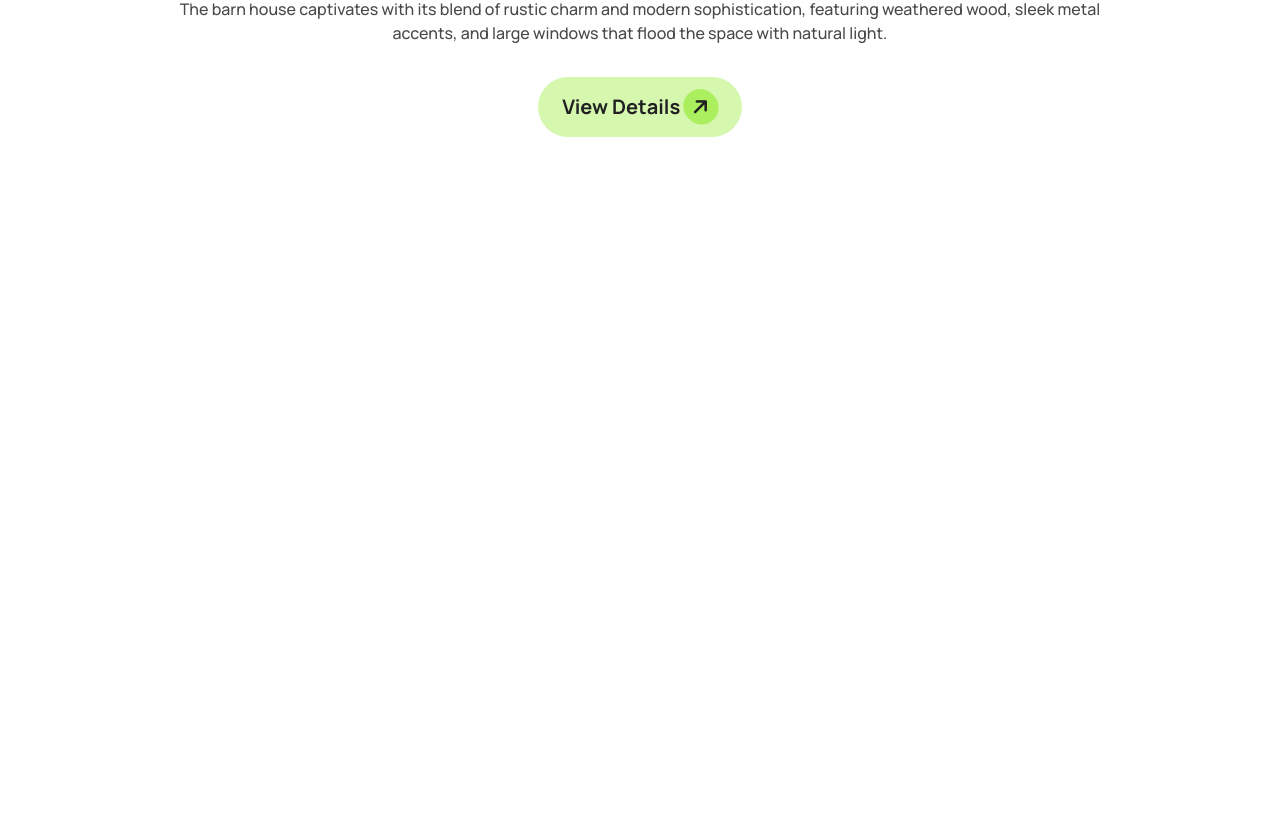
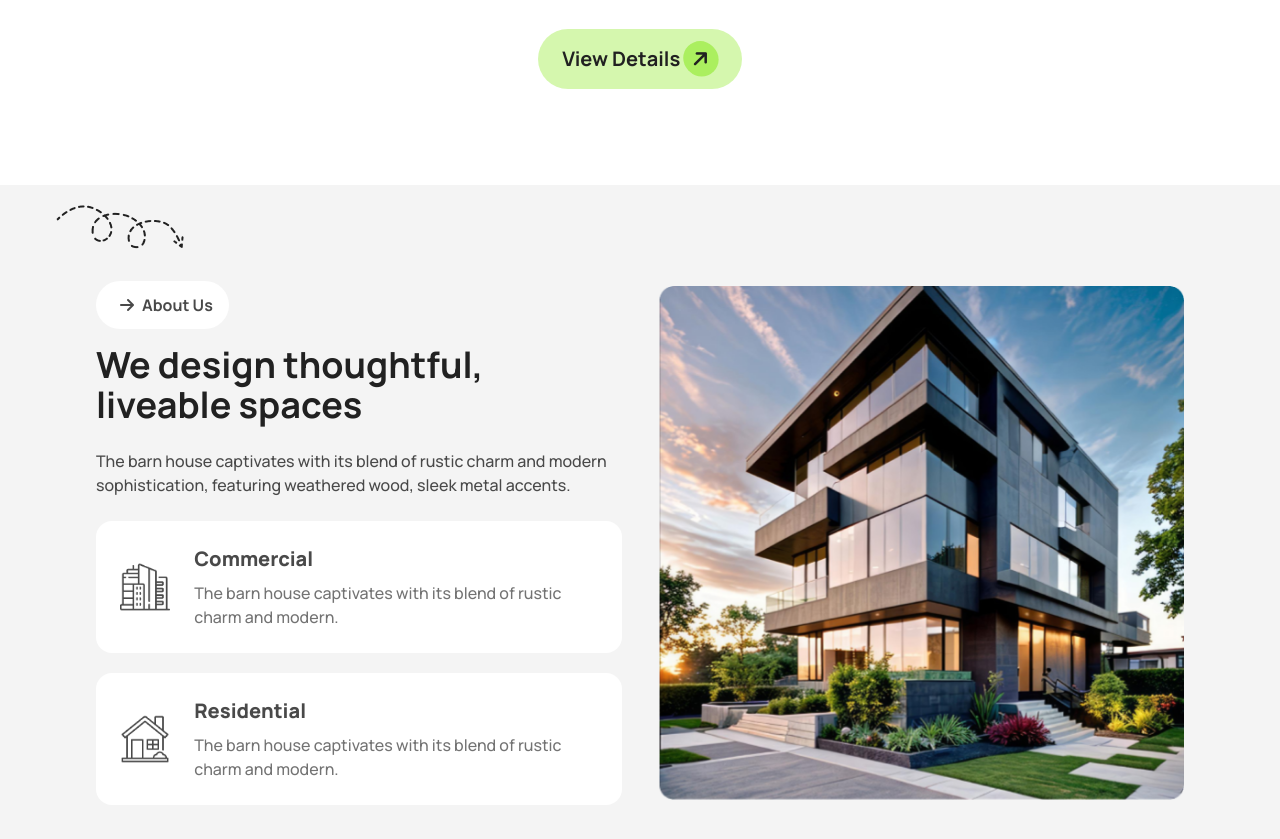
Before and after one commit to Mohammad-Monzurul-Kabir-Ahsan/Assignment-3, a plain HTML site: page index.html in a window 1280 px wide. Shown: the part 569-1408 px from the top of the page. Before the commit the page ends 802 px from the top, so only its background shows below. Drawn offline with nearby package versions, Linux system fonts and the light colour scheme.

Commit message:
design thoughtfull section complete

```diff
--- a/index.html
+++ b/index.html
@@ -26,23 +26,78 @@
     <header>
         <!-- nav section -->
         <!-- banner setion -->
-        <div class="lg:max-w-screen-xl px-4 md:px-16 lg:px-24 mx-auto pt-4 md:pt-8 lg:pt-12 mb-10 md:mb-16 lg:mb-24">
+        <div class="lg:max-w-screen-xl px-4 md:px-16 lg:px-24 mx-auto mb-10 md:mb-16 lg:mb-24">
             <div class="flex flex-col items-center">
                 <div class="mb-4 lg:mb-6">
                     <img src="./images/banner.png" alt="" class="w-4/5 lg:w-full mx-auto">
                 </div>
                 <div class="text-center">
-                    <h3 class="font-extrabold text-2xl md:text-4xl lg:text-6xl text-[#212121] mb-4 lg:mb-6">A barn house of this design has a striking appearance</h3>
-                    <p class="font-medium text-sm md:text-base text-[#494949] mb-5 lg:mb-8 lg:px-14">The barn house captivates with its blend of rustic charm and modern sophistication, featuring weathered wood, sleek metal accents, and
-                    large windows that flood the space with natural light.</p>
-                    <button class="bg-[#ABEF5F80] w-full md:max-w-max rounded-full px-6 py-3 font-bold text-xl text-[#212121]">View Details          <i class="fa-solid fa-arrow-right bg-[#ABEF5F] rounded-full p-2 -rotate-45"></i></button>
+                    <h3 class="font-extrabold text-2xl md:text-4xl lg:text-6xl text-[#212121] mb-4 lg:mb-6">A barn house
+                        of this design has a striking appearance</h3>
+                    <p class="font-medium text-sm md:text-base text-[#494949] mb-5 lg:mb-8 lg:px-14">The barn house
+                        captivates with its blend of rustic charm and modern sophistication, featuring weathered wood,
+                        sleek metal accents, and
+                        large windows that flood the space with natural light.</p>
+                    <button
+                        class="bg-[#ABEF5F80] w-full md:max-w-max rounded-full px-6 py-3 font-bold text-xl text-[#212121]">View
+                        Details <i
+                            class="fa-solid fa-arrow-right bg-[#ABEF5F] rounded-full p-2 -rotate-45"></i></button>
                 </div>
             </div>
         </div>
     </header>
     <!-- main section -->
     <main>
+        <div class="bg-[#F4F4F4]">
+            <!-- design thoughtful section -->
+            <section class="lg:max-w-screen-xl px-4 md:px-16 lg:px-24 mx-auto mb-10 md:mb-16 lg:mb-24 relative">
+                <div class="grid grid-cols-1 lg:grid-cols-2 py-8 md:py-16 lg:py-24 gap-6 lg:gap-9 items-center justify-center">
+                    <!-- text content section -->
+                    <div>
+                        <div class="text-center lg:text-start">
+                            <button class="bg-white font-bold text-base text-[#494949] py-2 px-4 rounded-full mb-4"><i class="fa-solid fa-arrow-right bg-white rounded-full p-2 "> </i>About Us</button>
+                            <h3 class="font-bold text-2xl md:text-3xl lg:text-4xl text-[#212121] mb-4 md:mb-6">We design thoughtful, liveable spaces</h3>
+                            <p class="font-medium text-sm md:text-base text-[#494949] mb-6">The barn house captivates with its blend of rustic charm and modern sophistication, featuring weathered wood, sleek metal accents.</p>
+                        </div>
+                        <!-- card container -->
+                        <div class="flex flex-col md:flex-row lg:flex-col gap-5">
+                            <!-- card-1 -->
+                            <div class="flex justify-center lg:items-center gap-5 lg:gap-6 bg-white p-5 lg:p-6 rounded-2xl">
+                                <!-- card icon -->
+                                <div>
+                                    <img src="./images/commercial.png" alt="">
+                                </div>
+                                <!-- card text -->
+                                <div>
+                                    <h5 class="font-extrabold text-base md:text-lg lg:text-xl text-[#494949] mb-2">Commercial</h5>
+                                    <p class="font-medium text-base text-[#737373]">The barn house captivates with its blend of rustic charm and modern.</p>
+                                </div>
+                            </div>
+                            <!-- card-2 -->
+                            <div class="flex justify-center lg:items-center gap-5 lg:gap-6 bg-white p-5 lg:p-6 rounded-2xl">
+                                <!-- card icon -->
+                                <div>
+                                    <img src="./images/residential.png" alt="">
+                                </div>
+                                <!-- card text -->
+                                <div>
+                                    <h5 class="font-extrabold text-base md:text-lg lg:text-xl text-[#494949] mb-2">Residential</h5>
+                                    <p class="font-medium text-base text-[#737373]">The barn house captivates with its blend of rustic charm and modern.</p>
+                                </div>
+                            </div>
+                        </div>
+                    </div>
+                    <!-- image section -->
+                    <div>
+                        <img src="./images/Rectangle.png" alt="" class="mx-auto">
+                    </div>
+                </div>
+                <div class="absolute top-5 left-14">
+                    <img src="./images/Vector.png" alt="" class="invisible lg:visible">
+                </div>
+            </section>
 
+        </div>
     </main>
     <!-- footer section -->
     <footer>
```
